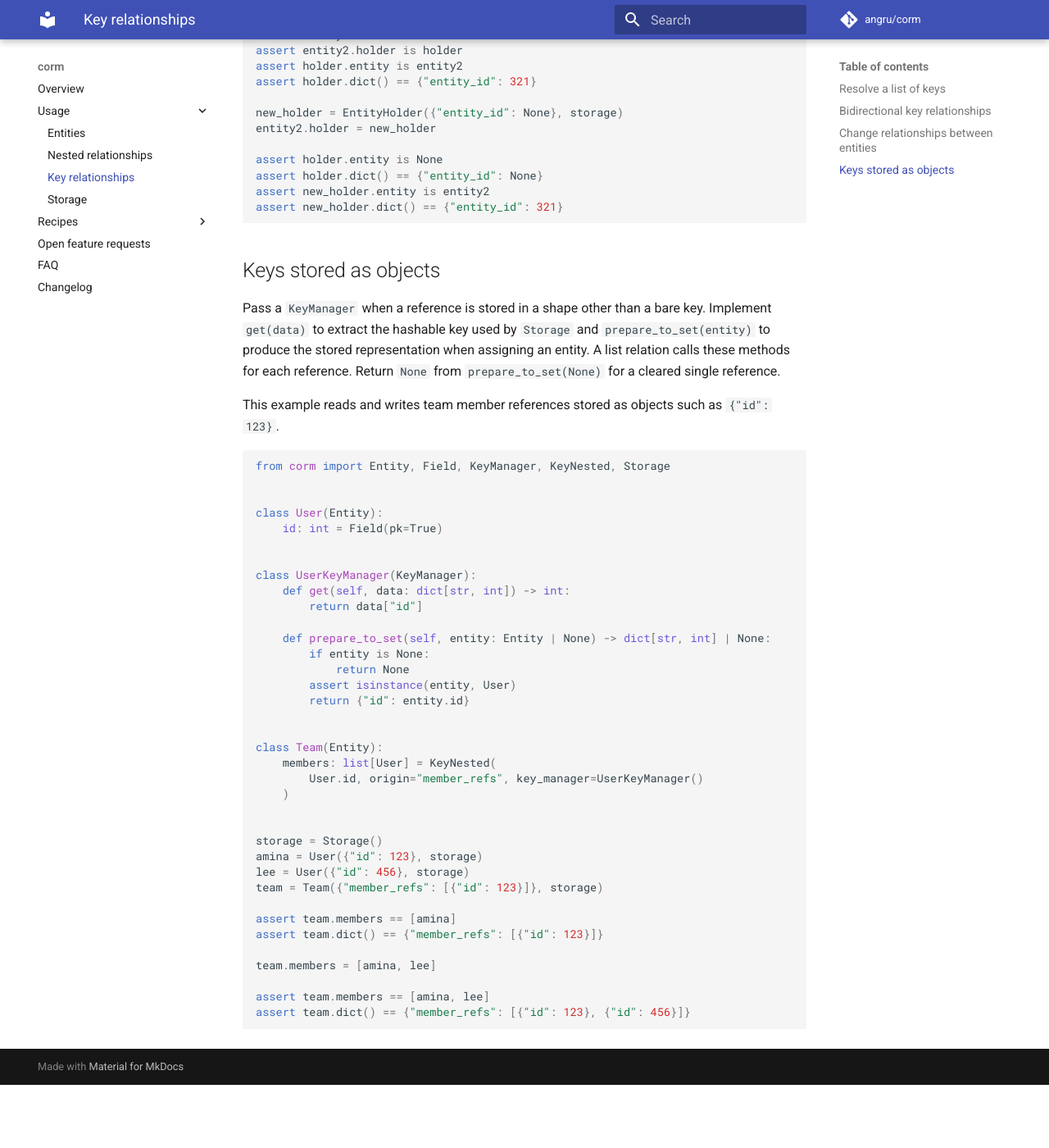
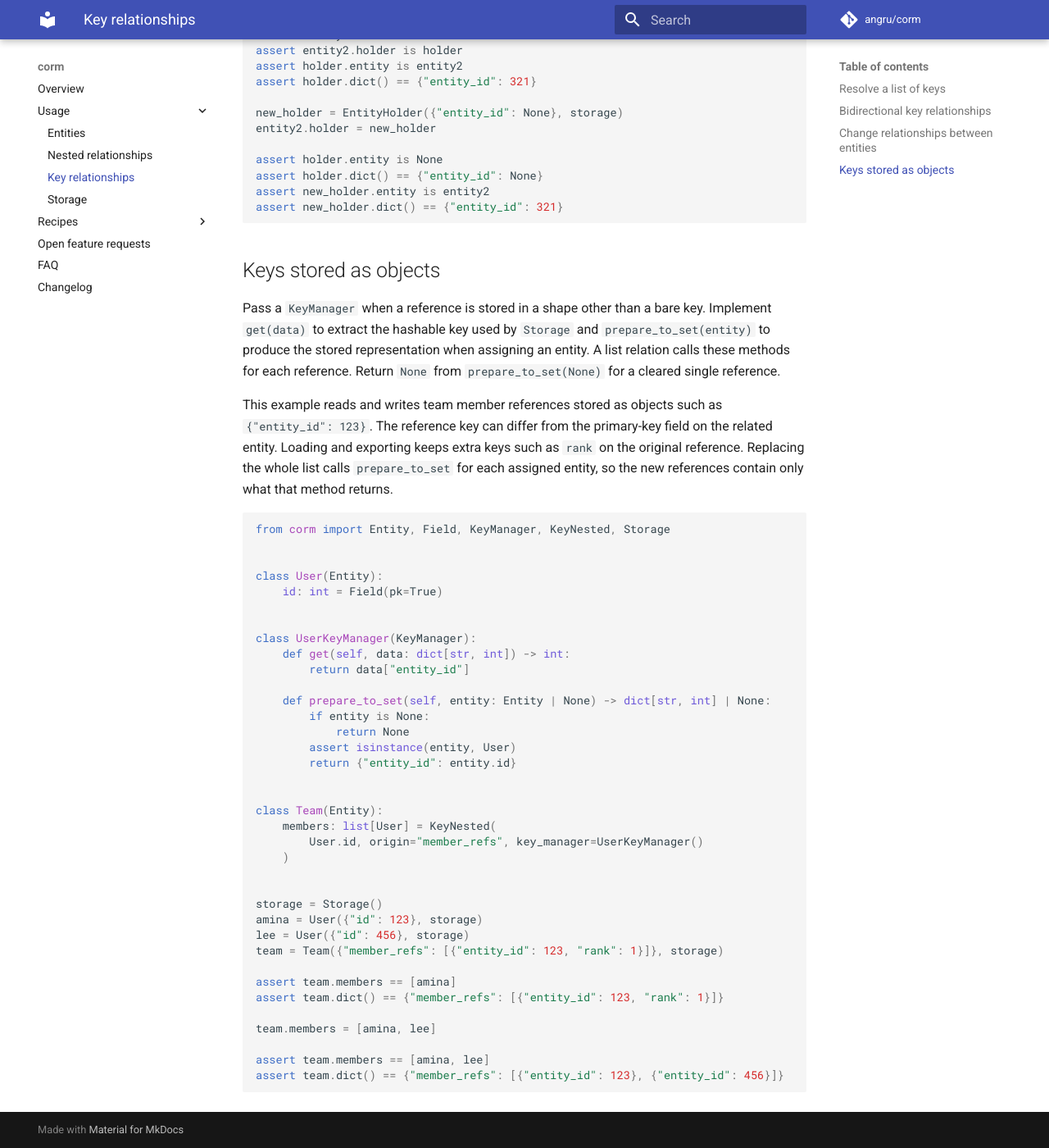
Before and after one commit to angru/corm, an MkDocs documentation site: the page built from docs/usage/key-relationships.md, in a window 1280 px wide and 1400 px high, scrolled down 2481 px. Shown: the whole window at 82% size. Built offline with MkDocs 1.6.1 and Material for MkDocs 9.7.7, drawn with Linux system fonts in a browser that asks for light colours; comment, search, counter and statistics services are not loaded; before the commit the page ends 3804 px from its top, so only the background shows below that.

Commit message:
Show how a key manager resolves object-shaped references

````diff
--- a/docs/examples/key_relationships_key_manager.py
+++ b/docs/examples/key_relationships_key_manager.py
@@ -7,13 +7,13 @@ class User(Entity):
 
 class UserKeyManager(KeyManager):
     def get(self, data: dict[str, int]) -> int:
-        return data["id"]
+        return data["entity_id"]
 
     def prepare_to_set(self, entity: Entity | None) -> dict[str, int] | None:
         if entity is None:
             return None
         assert isinstance(entity, User)
-        return {"id": entity.id}
+        return {"entity_id": entity.id}
 
 
 class Team(Entity):
@@ -25,12 +25,12 @@ class Team(Entity):
 storage = Storage()
 amina = User({"id": 123}, storage)
 lee = User({"id": 456}, storage)
-team = Team({"member_refs": [{"id": 123}]}, storage)
+team = Team({"member_refs": [{"entity_id": 123, "rank": 1}]}, storage)
 
 assert team.members == [amina]
-assert team.dict() == {"member_refs": [{"id": 123}]}
+assert team.dict() == {"member_refs": [{"entity_id": 123, "rank": 1}]}
 
 team.members = [amina, lee]
 
 assert team.members == [amina, lee]
-assert team.dict() == {"member_refs": [{"id": 123}, {"id": 456}]}
+assert team.dict() == {"member_refs": [{"entity_id": 123}, {"entity_id": 456}]}
--- a/docs/usage/key-relationships.md
+++ b/docs/usage/key-relationships.md
@@ -53,7 +53,11 @@ an entity. A list relation calls these methods for each reference. Return
 `None` from `prepare_to_set(None)` for a cleared single reference.
 
 This example reads and writes team member references stored as objects such
-as `{"id": 123}`.
+as `{"entity_id": 123}`. The reference key can differ from the primary-key
+field on the related entity. Loading and exporting keeps extra keys such as
+`rank` on the original reference. Replacing the whole list calls
+`prepare_to_set` for each assigned entity, so the new references contain
+only what that method returns.
 
 ```python
 --8<-- "docs/examples/key_relationships_key_manager.py"
````
